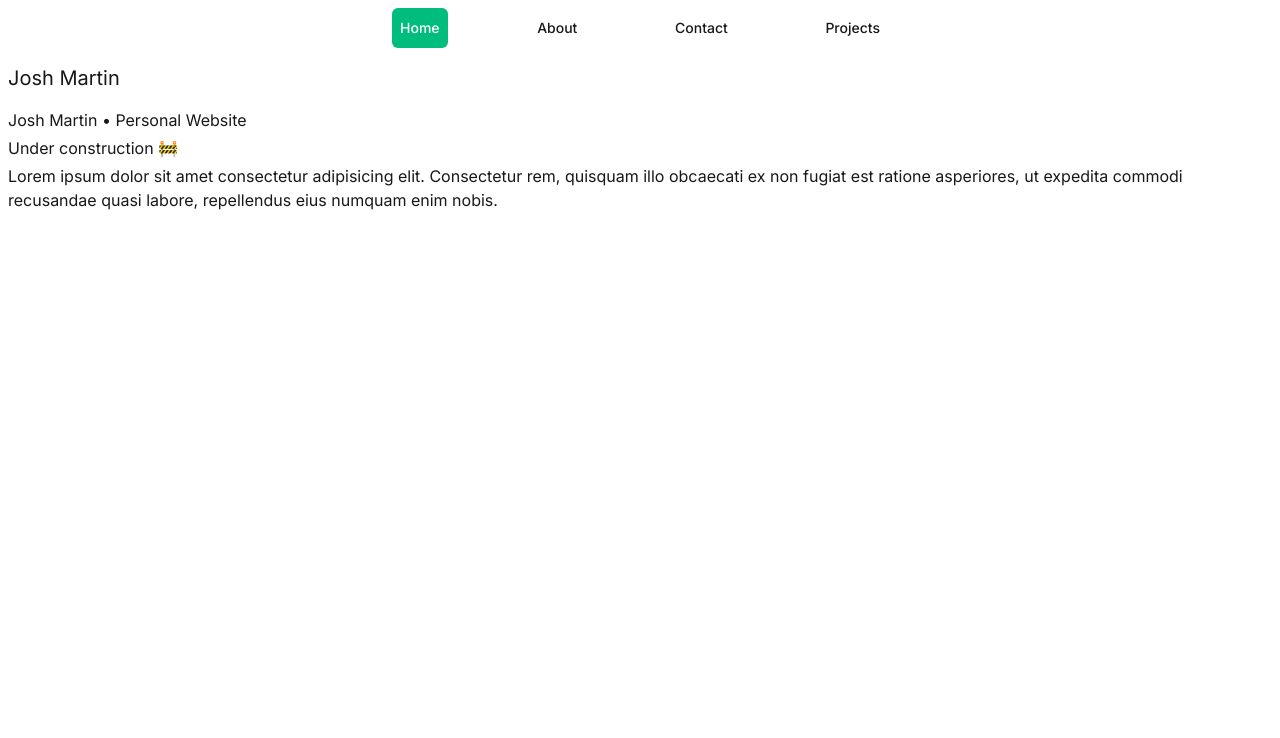
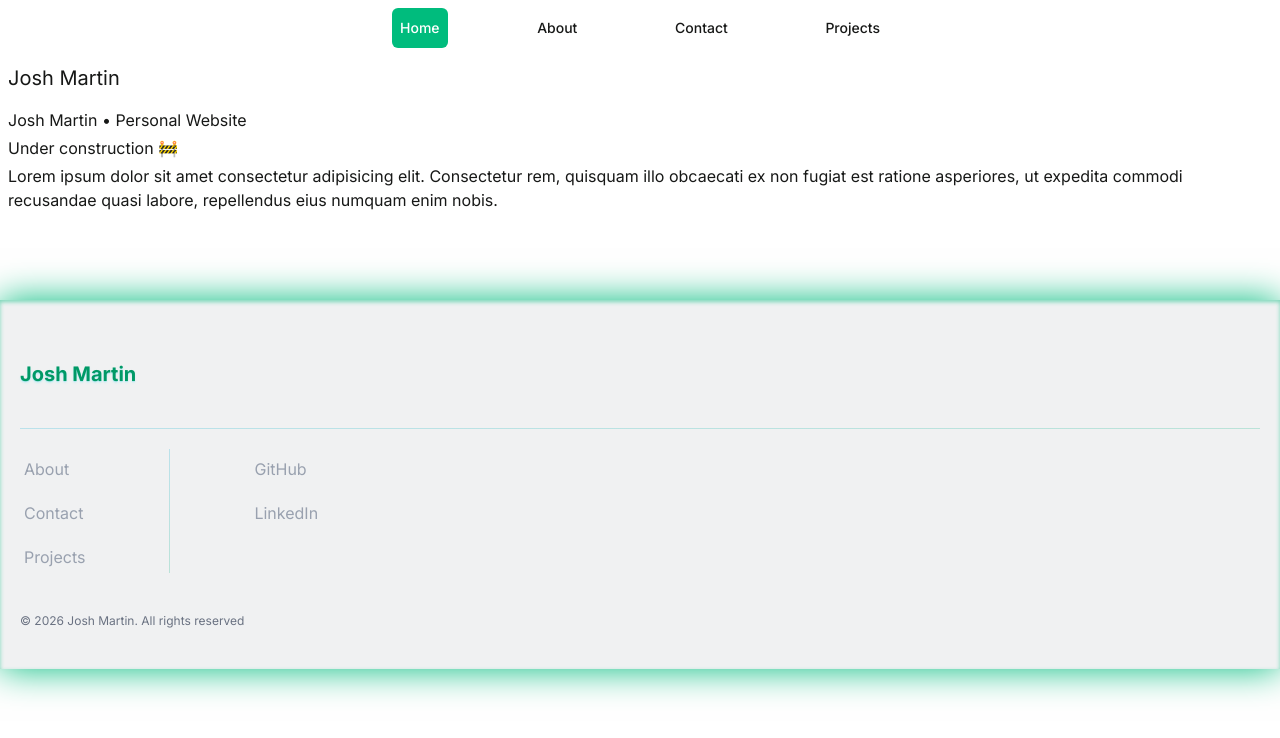
Before and after one commit to joshmrtn/joshmrtn.github.io, a Next.js app: page / in a window 1280 px wide. Shown: the top 738 px of the page. Built offline with nearby package versions, Linux system fonts and the light colour scheme.

Commit message:
feat: add footer with navlinks

```diff
--- a/app/layout.tsx
+++ b/app/layout.tsx
@@ -2,6 +2,7 @@ import type { Metadata } from 'next';
 import { Inter, Fira_Code } from 'next/font/google';
 import './globals.css';
 import TopNav from './ui/topnav';
+import Footer from './ui/footer';
 
 const inter = Inter({
   variable: '--font-inter',
@@ -27,6 +28,7 @@ export default function RootLayout({ children }: LayoutProps<'/'>) {
       <body className="flex min-h-full flex-col font-sans">
         <TopNav />
         {children}
+        <Footer />
       </body>
     </html>
   );
--- /dev/null
+++ b/app/ui/footer.tsx
@@ -0,0 +1,82 @@
+'use client';
+
+import Link from 'next/link';
+import { usePathname } from 'next/navigation';
+
+export default function Footer() {
+  const internalLinks = [
+    { name: 'About', href: '/about' },
+    { name: 'Contact', href: '/contact' },
+    { name: 'Projects', href: '/projects' },
+  ];
+  const externalLinks = [
+    { name: 'GitHub', href: 'https://github.com/joshmrtn' },
+    {
+      name: 'LinkedIn',
+      href: 'https://www.linkedin.com/in/josh-martin-817a282b7',
+    },
+  ];
+  const pathname = usePathname();
+
+  return (
+    <footer className="mt-10 flex flex-col gap-5 bg-gray-500/10 px-5 py-10 pt-15 shadow-[0_0_15px_rgba(0,0,0,0.25)] inset-shadow-sm shadow-emerald-500 inset-shadow-emerald-500/50 sm:mt-20 sm:shadow-[0_0_35px_rgba(0,0,0,0.25)]">
+      <Link
+        href="/"
+        onClick={(e) => {
+          if (pathname === '/') {
+            e.preventDefault();
+            window.scrollTo({ top: 0, behavior: 'smooth' });
+          }
+        }}
+        className="mb-5 text-xl font-bold text-emerald-600 transition-all duration-200 text-shadow-cyan-400/10 text-shadow-sm hover:text-emerald-400 hover:text-shadow-cyan-700/20 hover:text-shadow-sm"
+      >
+        Josh Martin
+      </Link>
+      <div
+        role="separator"
+        className="h-px self-stretch bg-slate-300/20 bg-linear-to-r from-cyan-500/20 to-emerald-500/20"
+      ></div>
+      <div className="flex flex-col flex-wrap gap-5 md:flex-row md:gap-20">
+        <div className="mt-1 flex flex-row gap-3 md:flex-col">
+          {internalLinks.map((link) => {
+            return (
+              <Link
+                key={link.name}
+                href={link.href}
+                onClick={(e) => {
+                  if (pathname === link.href) {
+                    e.preventDefault();
+                    window.scrollTo({ top: 0, behavior: 'smooth' });
+                  }
+                }}
+                className="px-1 py-1 text-gray-400 transition-all duration-300 hover:text-emerald-500 hover:text-shadow-2xs hover:text-shadow-emerald-400"
+              >
+                {link.name}
+              </Link>
+            );
+          })}
+        </div>
+        <div
+          role="separator"
+          className="h-px w-full bg-slate-300/20 bg-linear-to-r from-cyan-500/20 to-emerald-500/20 md:h-auto md:w-px md:self-stretch md:bg-linear-to-b"
+        ></div>
+        <div className="mt-1 flex flex-row gap-3 md:flex-col">
+          {externalLinks.map((link) => {
+            return (
+              <a
+                key={link.name}
+                href={link.href}
+                className="px-1 py-1 text-gray-400 transition-all duration-300 hover:text-emerald-500 hover:text-shadow-2xs hover:text-shadow-emerald-400"
+              >
+                {link.name}
+              </a>
+            );
+          })}
+        </div>
+      </div>
+      <p className="mt-5 text-xs text-gray-500">
+        &copy; 2026 Josh Martin. All rights reserved
+      </p>
+    </footer>
+  );
+}
```
